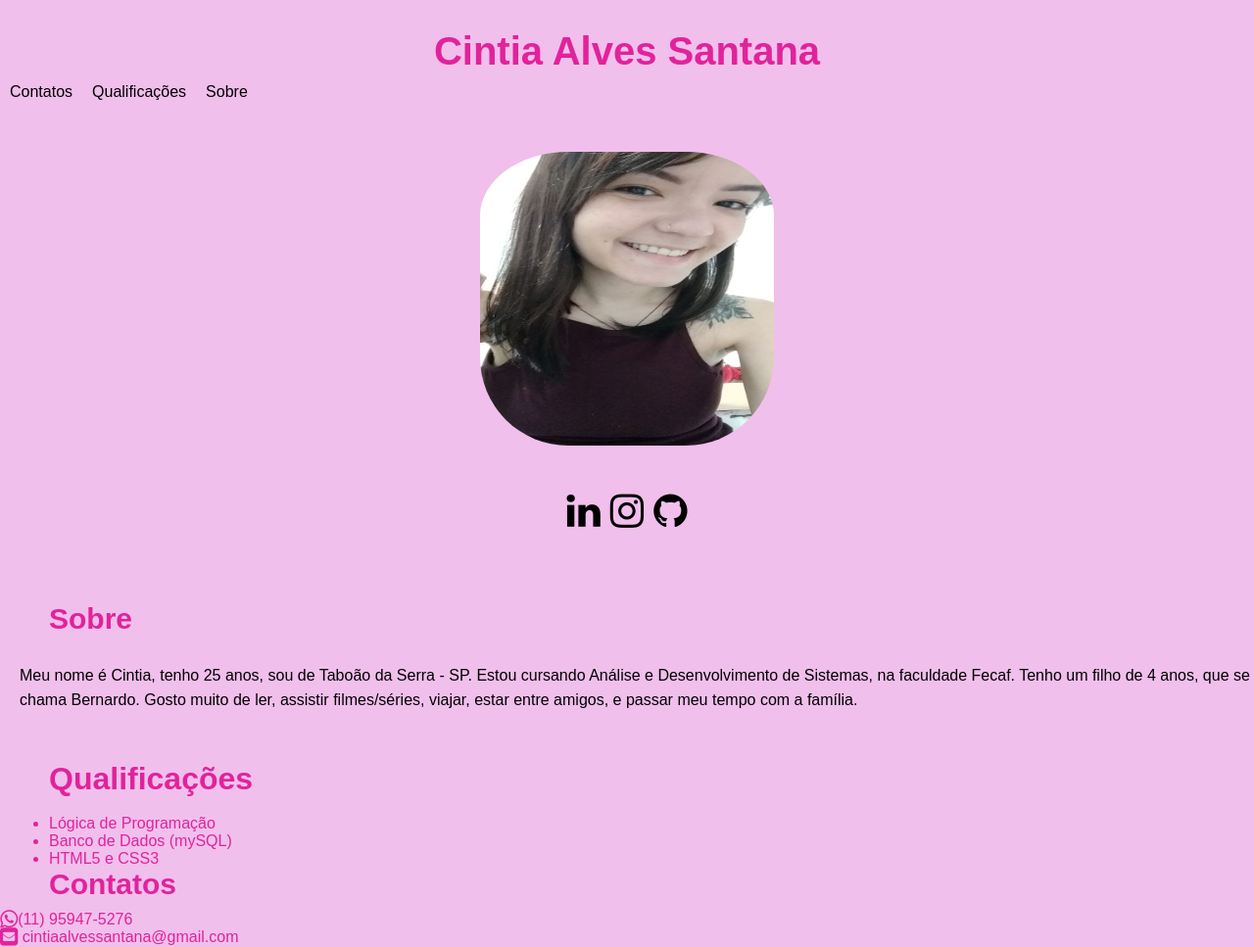
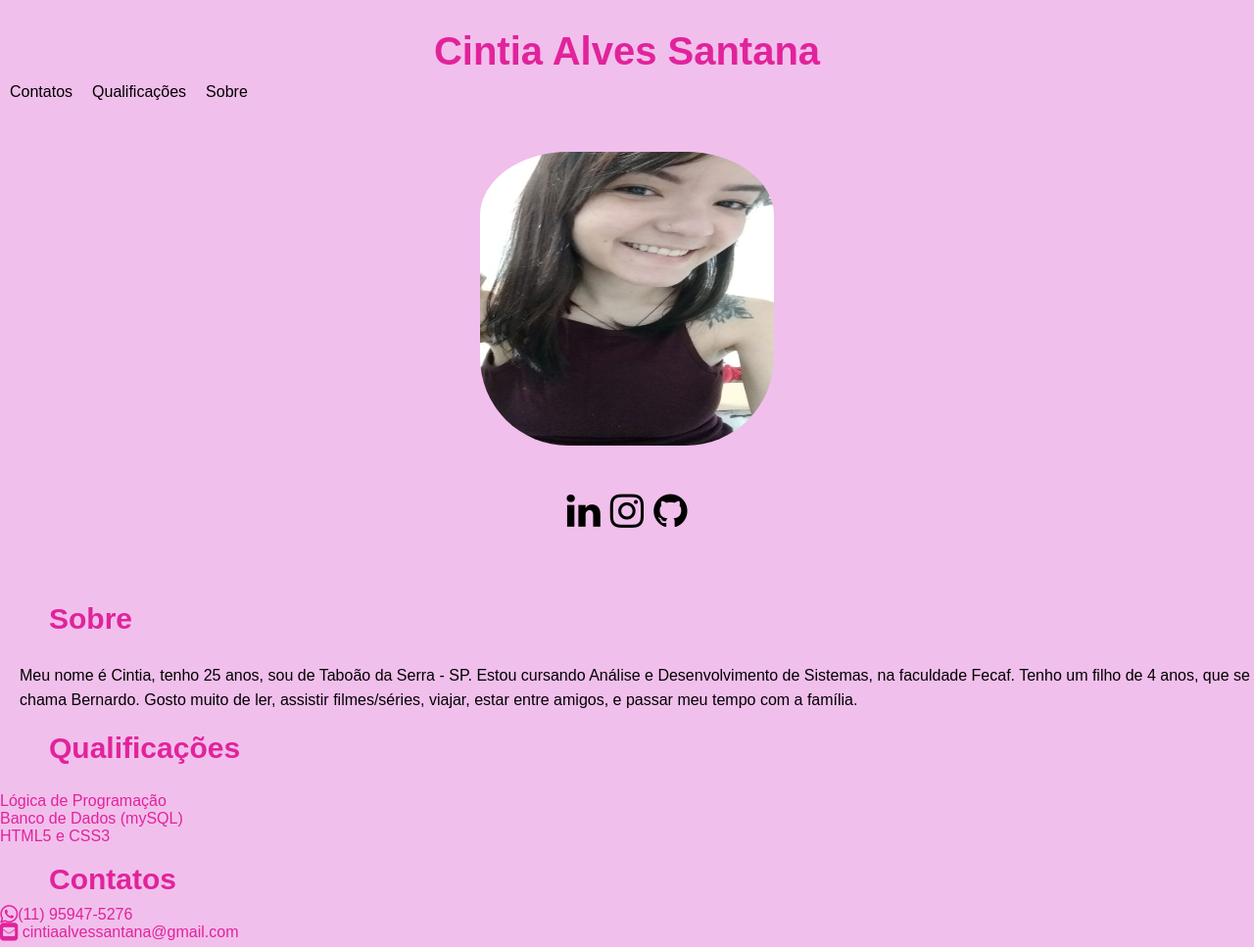
Before and after one commit to cintialvesantana/meuperfil, a plain HTML site: page index.html in a window 1280 px wide. Shown: the whole page at 98% size. Drawn offline with Linux system fonts and the light colour scheme.

Commit message:
Add files via upload

```diff
--- a/index.html
+++ b/index.html
@@ -25,15 +25,12 @@
               <img src="perfil.jpeg" title="perfil" alt="Foto de perfil">
             </div>
 
-
             <div class="social">
                 <a href="https://www.linkedin.com/in/cintiaalvessantana/" target="_blank"> <i class="fa fa-linkedin"></i></a>
                 <a href="https://www.instagram.com/_cintiasantana/" target="_blank"> <i class="fa fa-instagram "></i> </a>
                 <a href="https://github.com/cintialvesantana" target="_blank"> <i class="fa fa-github"></i> </a>
 
-
             </div>
-
 
             <div>
                 <h2 id="sobre" class="subtitulo">Sobre</h2><br>
@@ -46,18 +43,17 @@
 
             </div>
 
-            <div class="hab">
-                <h1 id="qualificacoes">Qualificações</h1>
+            <div  class="lista2">
+                <h2 class="subtitulo">Qualificações</h2>
                 <br>
                 <ul>
                     <li>Lógica de Programação</li>
                     <li>Banco de Dados (mySQL)</li>
                     <li>HTML5 e CSS3</li>
                 </ul>
-
-
-            </div>
-            <div>
+                <br>
+              </div>
+            <div class="lista2">
                 <h2 id="experiencias" class="subtitulo">Contatos</h2>
                 <ul>
                     <li> <i class="fa fa-whatsapp fa-lg"> </i>(11) 95947-5276</li>
@@ -65,9 +61,6 @@
                 </ul>
             </div>
 
-
-
-
     </body>
 
     </html>
```
